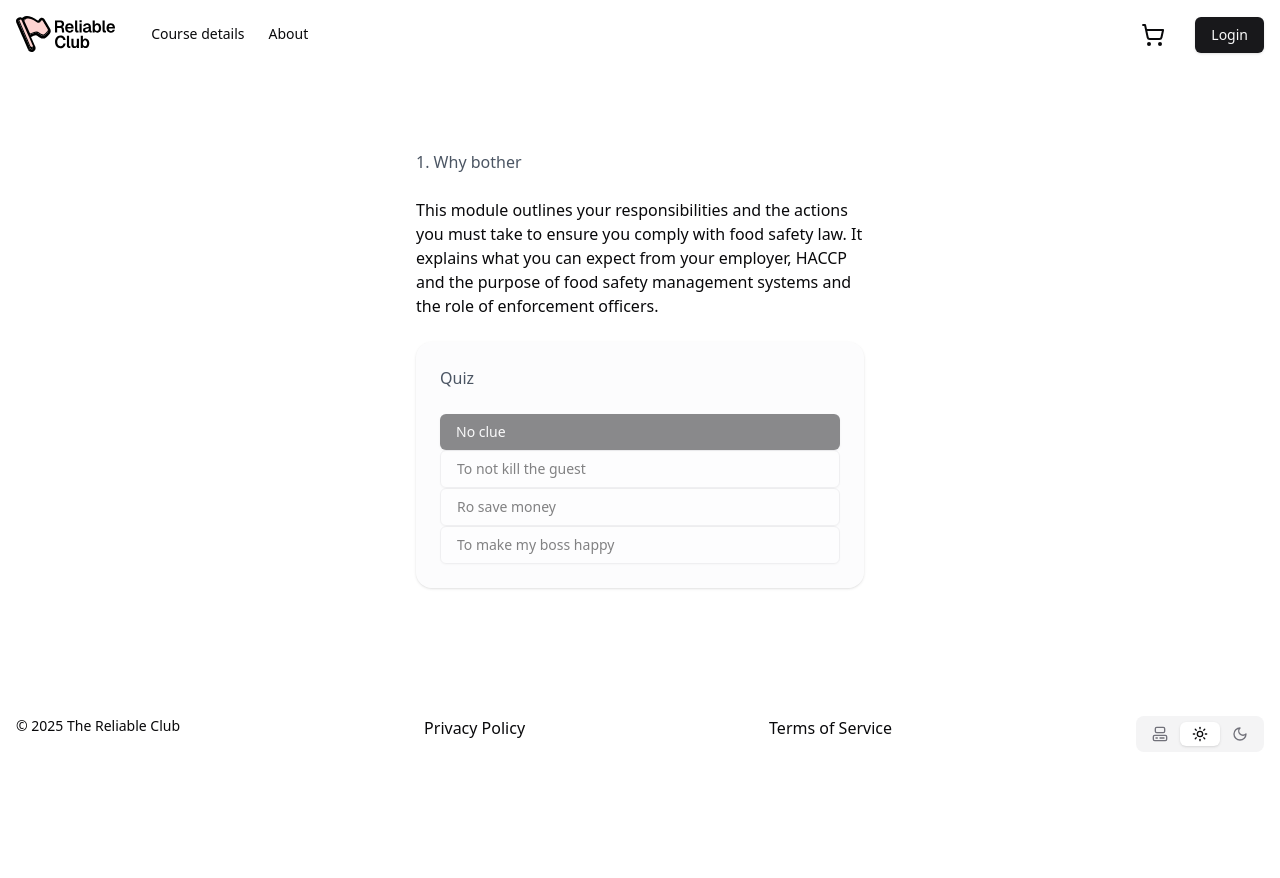
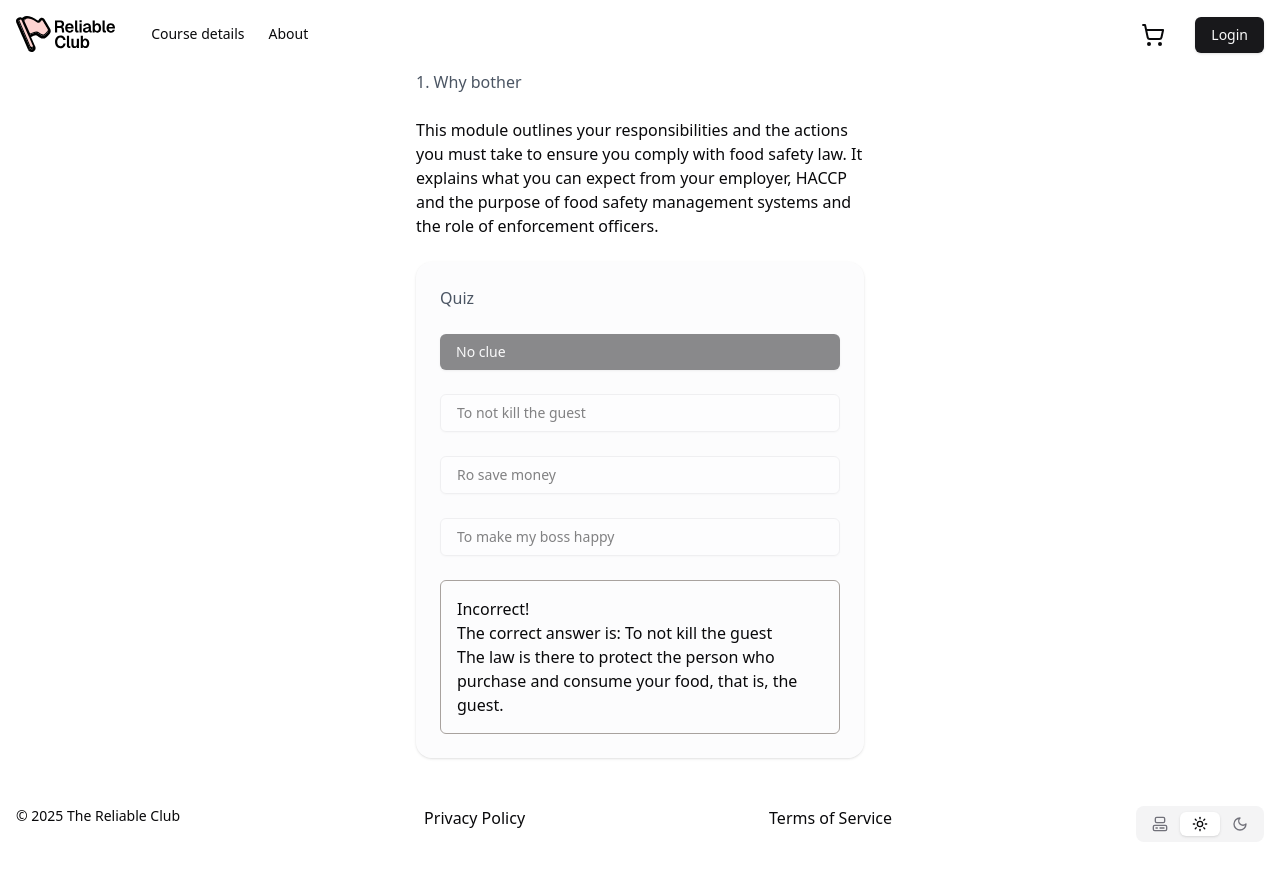
Before and after one commit to evilpaper/reliable, a Next.js app: page /courses/food-hygiene-foundations/lessons/1 in a window 1280 px wide. Both pictures are taken after a click on the button "No clue". Shown: the top 878 px of the page. Before the commit the page ends 800 px from the top, so only its background shows below. Built offline with nearby package versions, Linux system fonts and the light colour scheme.

Commit message:
feat(lesson): show answer to question

```diff
--- a/src/features/course/quiz.tsx
+++ b/src/features/course/quiz.tsx
@@ -2,7 +2,12 @@
 
 import React from "react";
 import { Button } from "@/common/components/ui/button";
-import { Card, CardContent, CardHeader } from "@/common/components/ui/card";
+import {
+  Card,
+  CardContent,
+  CardFooter,
+  CardHeader,
+} from "@/common/components/ui/card";
 
 export function Quiz(lesson: {
   question?: string;
@@ -21,11 +26,11 @@ export function Quiz(lesson: {
     }
   };
   return (
-    <Card className="bg-gray-50/50 border-0 rounded-2xl h-full">
+    <Card className="bg-gray-50/50 border-0 rounded-2xl h-full w-full">
       <CardHeader>
         <span className="text-gray-600 font-medium">Quiz</span>
       </CardHeader>
-      <CardContent>
+      <CardContent className="flex flex-col gap-6">
         {lesson.options?.map((option, index) => (
           <Button
             key={index}
@@ -38,6 +43,23 @@ export function Quiz(lesson: {
           </Button>
         ))}
       </CardContent>
+      {isAnswered && (
+        <CardFooter>
+          <div className="flex w-full rounded-md border border-stone-400 p-4">
+            {selectedAnswer === lesson.correctAnswer ? (
+              <p>
+                Correct! <br /> {lesson.explanation}
+              </p>
+            ) : (
+              <p>
+                Incorrect! <br /> The correct answer is: {lesson.correctAnswer}{" "}
+                <br />
+                {lesson.explanation}
+              </p>
+            )}
+          </div>
+        </CardFooter>
+      )}
     </Card>
   );
 }
```
